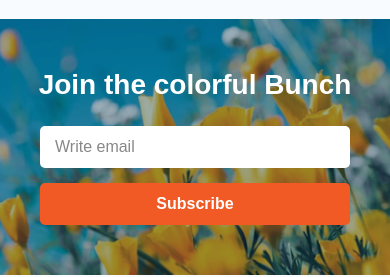
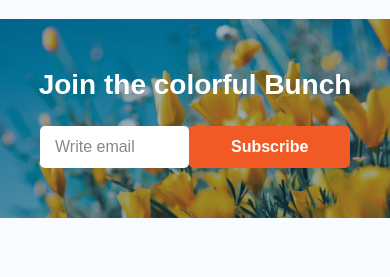
Before and after one commit to MaahinSK/assignment-2, a plain HTML site: page index.html in a window 390 px wide. Shown: the part 3680-3957 px from the top of the page. Drawn offline with Linux system fonts and the light colour scheme.

Commit message:
final touch

```diff
--- a/styles.css
+++ b/styles.css
@@ -597,8 +597,8 @@ body {
   }
 
   .subscribe-form {
-    flex-direction: column;
-    gap: 15px;
+
+    gap: 0px;
     padding: 0 20px;
   }
 
```
